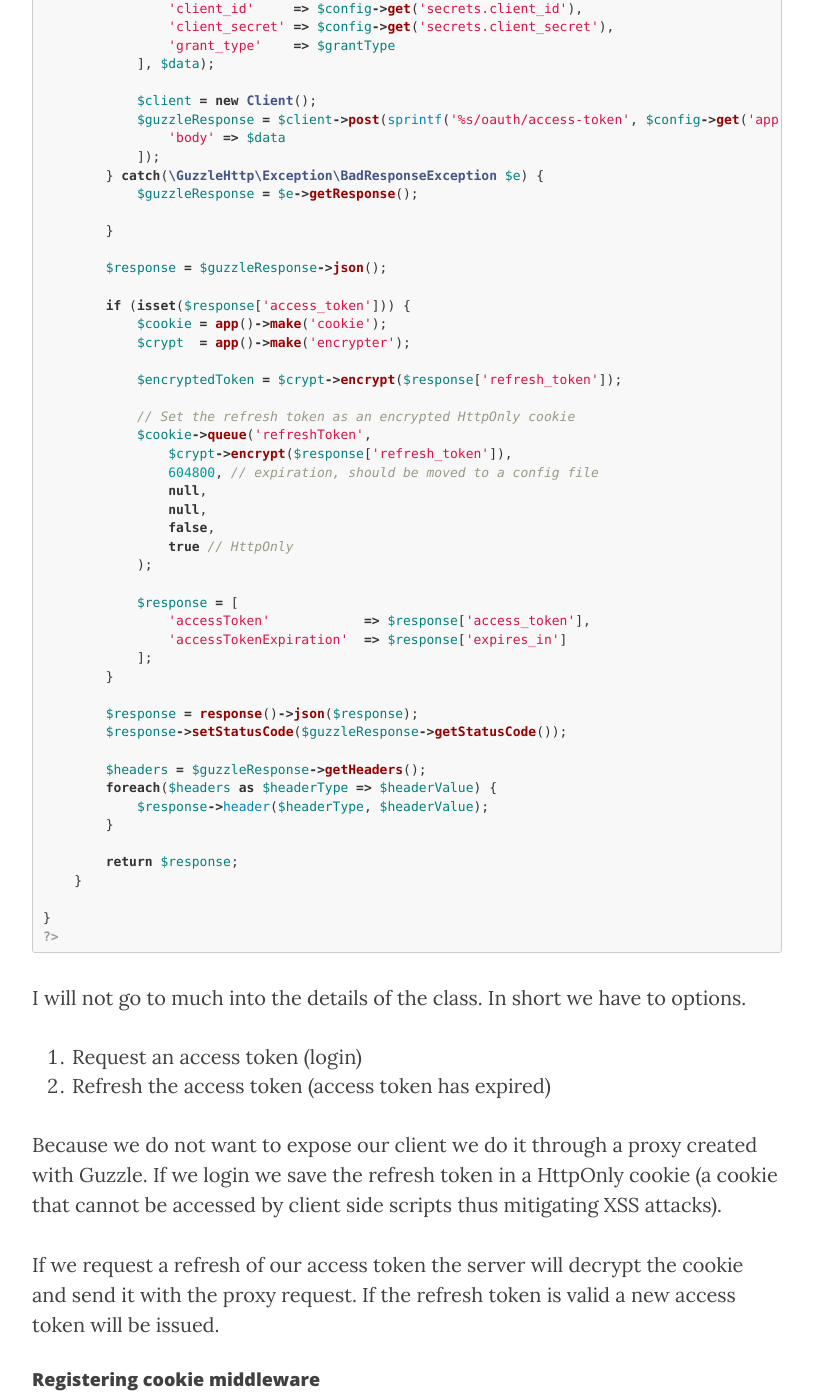
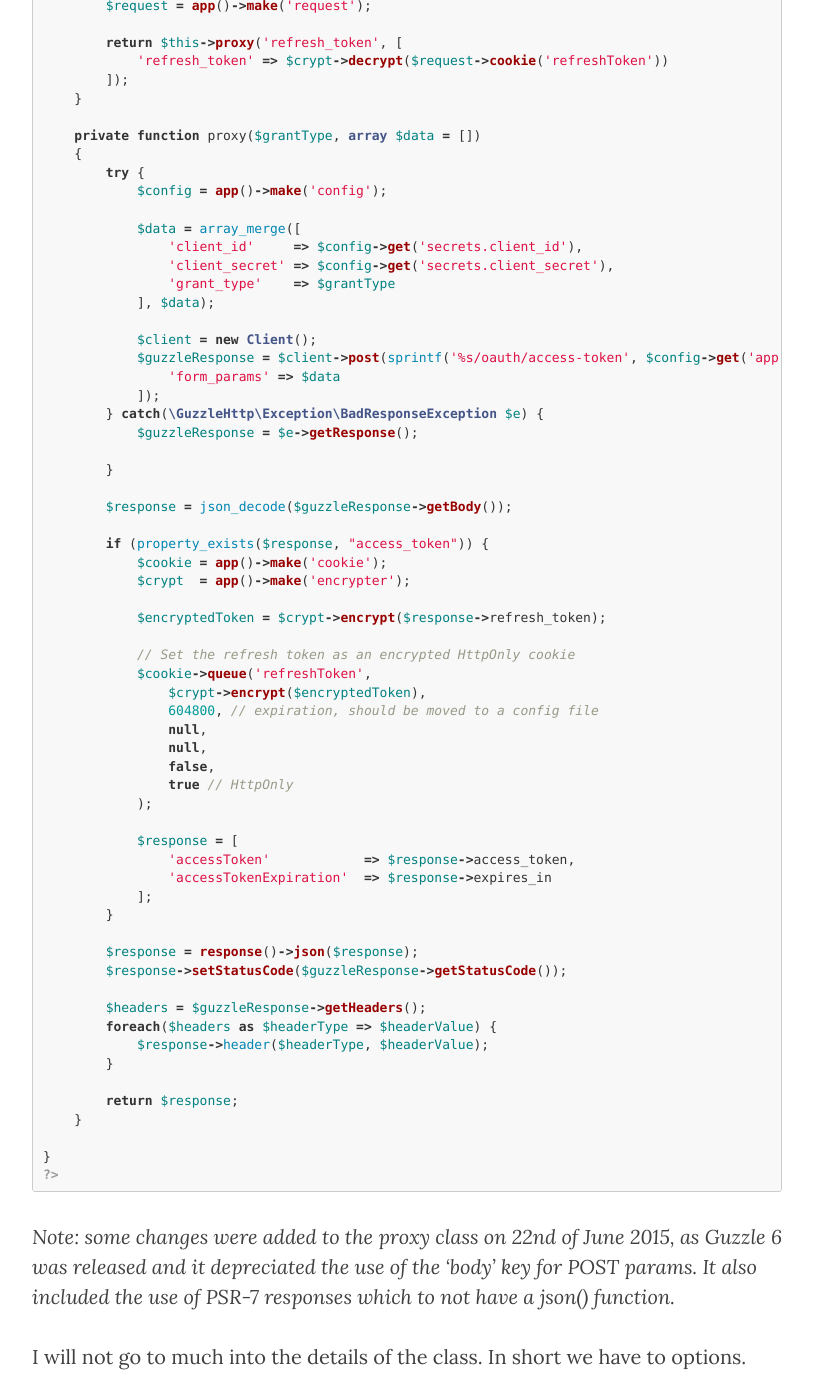
Before and after one commit to esbenp/esbenp.github.io, a Jekyll site: the page built from _posts/2015-05-26-lumen-web-api-oauth-2-authentication.markdown, in a window 1280 px wide and 1400 px high, scrolled down 10123 px. Shown: the whole window, without its empty margins (233-1046 px from the left). Built offline with Jekyll 4.4.1, drawn with Linux system fonts in a browser that asks for light colours; nearby versions of some CDN libraries; Markdown is read by kramdown in place of the engine named in the settings; some of the changed text lies outside the part shown.

Commit message:
Edited for some modifications

```diff
--- a/_posts/2015-05-26-lumen-web-api-oauth-2-authentication.markdown
+++ b/_posts/2015-05-26-lumen-web-api-oauth-2-authentication.markdown
@@ -6,6 +6,10 @@
 author:     "Esben Petersen"
 header-img: "img/post-bg-01.jpg"
 ---
+
+<i>
+    Note: some additions to the app.php config file and the proxy class were added on 22nd of June 2015 in response to breaking changes in the Lumen framework and with the release of Guzzle 6.
+</i>
 
 ## Introduction
 
@@ -214,10 +218,15 @@
 <?php
 return [
     'url' => 'http://oauth-tutorial.dev',
-    'key' => 'U<CdJu~T&.g/kR-NX55h]HfB+bb,b7Y*'
+    'key' => 'U<CdJu~T&.g/kR-NX55h]HfB+bb,b7Y*',
+    'cipher' => 'AES-256-CBC'
 ];
 ?>
 {% endhighlight %}
+
+<i>
+    Note: the cipher entry was added 22nd of June, as this is now a required configuration since Lumen 5.1 for the encrypt/decrypt library to work.
+</i>
 
 <p>
     Add configure statement to <code>bootstrap/app.php</code>
@@ -513,24 +522,24 @@
 
             $client = new Client();
             $guzzleResponse = $client->post(sprintf('%s/oauth/access-token', $config->get('app.url')), [
-                'body' => $data
+                'form_params' => $data
             ]);
         } catch(\GuzzleHttp\Exception\BadResponseException $e) {
             $guzzleResponse = $e->getResponse();
 
         }
 
-        $response = $guzzleResponse->json();
+        $response = json_decode($guzzleResponse->getBody());
 
-        if (isset($response['access_token'])) {
+        if (property_exists($response, "access_token")) {
             $cookie = app()->make('cookie');
             $crypt  = app()->make('encrypter');
 
-            $encryptedToken = $crypt->encrypt($response['refresh_token']);
+            $encryptedToken = $crypt->encrypt($response->refresh_token);
 
             // Set the refresh token as an encrypted HttpOnly cookie
             $cookie->queue('refreshToken',
-                $crypt->encrypt($response['refresh_token']),
+                $crypt->encrypt($encryptedToken),
                 604800, // expiration, should be moved to a config file
                 null,
                 null,
@@ -539,8 +548,8 @@
             );
 
             $response = [
-                'accessToken'            => $response['access_token'],
-                'accessTokenExpiration'  => $response['expires_in']
+                'accessToken'            => $response->access_token,
+                'accessTokenExpiration'  => $response->expires_in
             ];
         }
 
@@ -558,6 +567,10 @@
 }
 ?>
 {% endhighlight %}
+
+<i>
+    Note: some changes were added to the proxy class on 22nd of June 2015, as Guzzle 6 was released and it depreciated the use of the 'body' key for POST params. It also included the use of PSR-7 responses which to not have a json() function.
+</i>
 
 <p>
     I will not go to much into the details of the class. In short we have to options.
```
